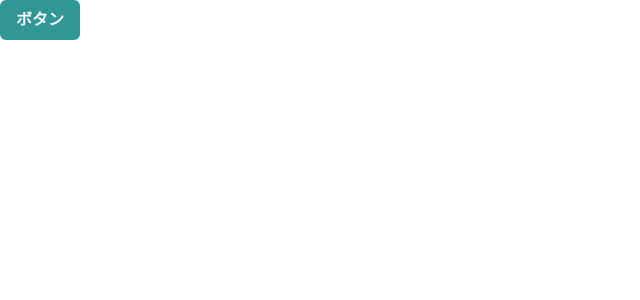
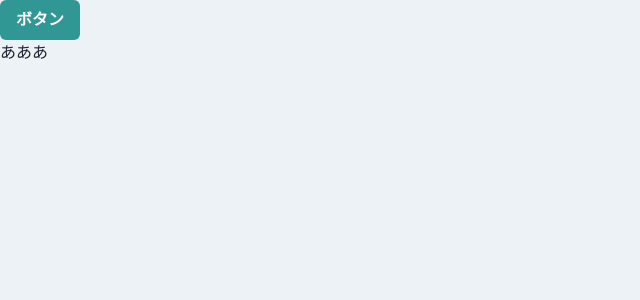
Before and after one commit to k98a73/react-intermediate-practice-app, a React (Create React App) app: page / in a window 1280 px wide. Shown: the top 300 px of the page, without its empty margins (0-640 px from the left). Built offline with nearby package versions, Linux system fonts and the light colour scheme; the HTML template or start-up script is replaced by a standard one.

Commit message:
Globalなスタイルを設定する

```diff
--- a/src/App.tsx
+++ b/src/App.tsx
@@ -1,11 +1,12 @@
 import { Button, ChakraProvider } from "@chakra-ui/react";
-import "./styles.css";
+import theme from "./theme/theme";
 
 export default function App() {
   return (
     <div className="App">
-      <ChakraProvider>
+      <ChakraProvider theme={theme}>
         <Button colorScheme="teal">ボタン</Button>
+        <p>あああ</p>
       </ChakraProvider>
     </div>
   );
--- /dev/null
+++ b/src/theme/theme.ts
@@ -0,0 +1,14 @@
+import { extendTheme } from "@chakra-ui/react";
+
+const theme = extendTheme({
+  styles: {
+    global: {
+      body: {
+        backgroundColor: "gray.100",
+        color: "gray.800"
+      }
+    }
+  }
+});
+
+export default theme;
```
